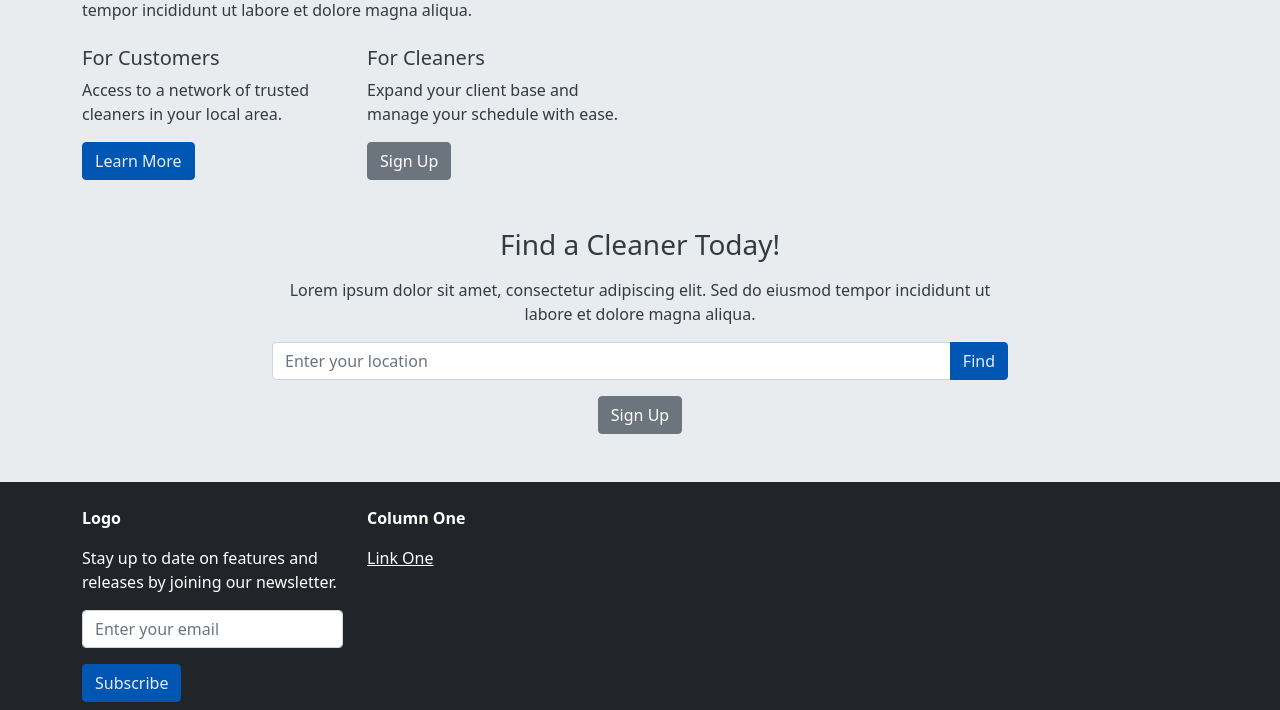
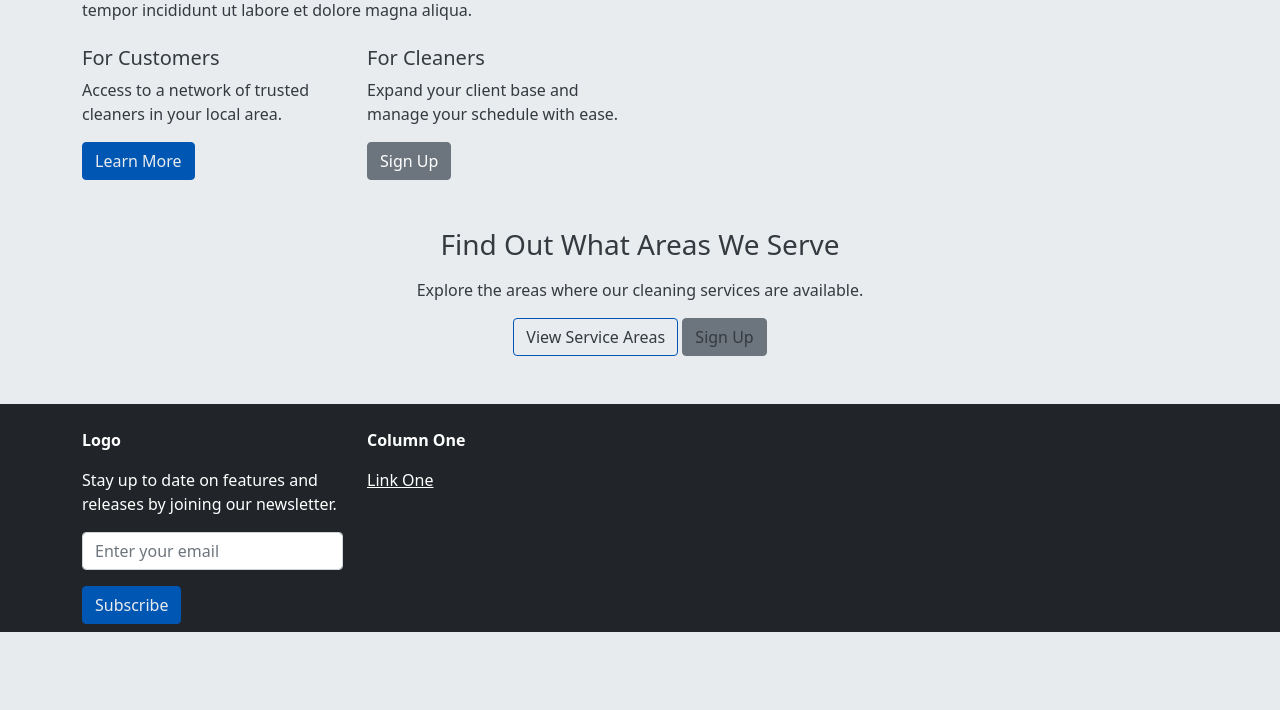
Before and after one commit to JesseRoss001/Anglesey-Cleaners, a Django app: page / in a window 1280 px wide. Shown: the part 1097-1807 px from the top of the page. After the commit the page ends 1729 px from the top, so only its background shows below. Run offline with Django 5.2, Linux system fonts and the light colour scheme; some libraries are stand-ins or nearby versions.

Commit message:
Update service list

```diff
--- a/cleaning_agency/users/templates/users/home.html
+++ b/cleaning_agency/users/templates/users/home.html
@@ -75,7 +75,113 @@ footer a {
 footer a:hover {
   color: var(--accent-color);
 }
+/* Style adjustments for the 'Find Out What Areas We Serve' section */
+.find-cleaner-section h3,
+.find-cleaner-section p,
+.find-cleaner-section .btn {
+  color: var(--text-color); /* Match text color to the theme */
+}
 
+/* Button styles */
+.btn-outline-primary {
+  color: var(--primary-color);
+  border-color: var(--primary-color);
+}
+
+.btn-outline-primary:hover {
+  color: var(--secondary-color);
+  background-color: var(--primary-color);
+}
+
+.btn-primary {
+  background-color: var(--primary-color);
+  border-color: var(--primary-color);
+}
+
+.btn-primary:hover {
+  background-color: var(--accent-color);
+  border-color: var(--accent-color);
+}
+
+/* Modal content styles to match the theme */
+.modal-content {
+  background-color: var(--secondary-color);
+  color: var(--text-color);
+  border-radius: 0.5rem; /* Rounded corners for modal */
+}
+
+.modal-header {
+  border-bottom: 1px solid var(--primary-color);
+  background-color: var(--primary-color);
+  color: var(--secondary-color);
+}
+
+.modal-title {
+  font-weight: bold;
+}
+
+.modal-body {
+  padding: 1rem; /* Spacing inside the modal body */
+}
+
+.modal-body ul {
+  list-style: none; /* Remove default list styling */
+  padding: 0;
+  margin: 0;
+}
+/* Enhanced modal list item styling */
+.modal-list-item {
+  padding: 0.5rem 1rem; /* Add padding for better touch targets */
+  transition: background-color 0.3s ease; /* Smooth transition for hover effect */
+  cursor: pointer; /* Indicate the items are interactive */
+}
+
+/* Hover effect for list items */
+.modal-list-item:hover {
+  background-color: var(--accent-color); /* Highlight item on hover */
+  color: var(--primary-color); /* Change text color for contrast */
+}
+
+/* Maintain the modal body's padding to ensure consistent spacing */
+.modal-body {
+  padding: 1rem;
+}
+.modal-body li {
+  padding: 0.25rem 0; /* Spacing between list items */
+  font-size: 1.1rem; /* Slightly larger font size for readability */
+}
+
+/* Close button to match the modal header */
+.btn-close {
+  filter: invert(1); /* Make close button white to stand out */
+}
+
+/* Adjusting the close button position to align properly */
+.btn-close:focus {
+  box-shadow: none;
+}
+
+/* Enhance the list to match the website's style */
+.modal-footer {
+  border-top: 1px solid var(--primary-color);
+  background-color: var(--secondary-color);
+}
+
+.modal-footer .btn-secondary {
+  color: var(--text-color);
+  background-color: var(--primary-color);
+  border-color: var(--primary-color);
+}
+
+.modal-footer .btn-secondary:hover {
+  color: var(--secondary-color);
+  background-color: var(--accent-color);
+  border-color: var(--accent-color);
+}
+/* Close button color adjusted to match the theme */
+.btn-close {
+  filter: invert(58%) sepia(92%) saturate(1362%) hue-rotate(189deg) brightness(89%) contrast(87%);
+}
   </style>
 </head>
 <body>
@@ -205,17 +311,61 @@ footer a:hover {
                   </div>
                 </div>
               </div>
-              <!-- Find a Cleaner Today Section -->
-              <div class="container my-5">
+<!-- Find Out What Areas We Serve Section -->
+<div class="container my-5 find-cleaner-section">
   <div class="row justify-content-center">
     <div class="col-md-8 text-center">
-                    <h3 class="mb-3">Find a Cleaner Today!</h3>
-                    <p>Lorem ipsum dolor sit amet, consectetur adipiscing elit. Sed do eiusmod tempor incididunt ut labore et dolore magna aliqua.</p>
-                    <div class="input-group mb-3">
-                      <input type="text" class="form-control" placeholder="Enter your location">
-                      <button class="btn btn-primary" type="button">Find</button>
+      <h3 class="mb-3">Find Out What Areas We Serve</h3>
+      <p>Explore the areas where our cleaning services are available.</p>
+      <!-- Trigger Modal Button -->
+      <button type="button" class="btn btn-outline-primary" data-bs-toggle="modal" data-bs-target="#areasServeModal">
+        View Service Areas
+      </button>
+
+      <a href="{% url 'customer_signup' %}" class="btn btn-secondary ">Sign Up</a>
+
+      <!-- Modal -->
+      <div class="modal fade" id="areasServeModal" tabindex="-1" aria-labelledby="areasServeModalLabel" aria-hidden="true">
+        <div class="modal-dialog">
+          <div class="modal-content">
+            <div class="modal-header">
+              <h5 class="modal-title" id="areasServeModalLabel">Service Areas</h5>
+              <button type="button" class="btn-close" data-bs-dismiss="modal" aria-label="Close"></button>
             </div>
-                    <a href="{% url 'customer_signup' %}" class="btn btn-secondary">Sign Up</a>
+            <div class="modal-body">
+              <ul class="list-unstyled">
+                <li class="modal-list-item">Amlwch</li>
+                <li class="modal-list-item">Beaumaris</li>
+                <li class="modal-list-item">Benllech</li>
+                <li class="modal-list-item">Holyhead</li>
+                <li class="modal-list-item">Llangefni</li>
+                <li class="modal-list-item">Menai Bridge</li>
+                <li class="modal-list-item">Newborough</li>
+                <li class="modal-list-item">Aberffraw</li>
+                <li class="modal-list-item">Bodedern</li>
+                <li class="modal-list-item">Bryngwran</li>
+                <li class="modal-list-item">Brynsiencyn</li>
+                <li class="modal-list-item">Cemaes Bay</li>
+                <li class="modal-list-item">Gaerwen</li>
+                <li class="modal-list-item">Gwalchmai</li>
+                <li class="modal-list-item">Llanerchymedd</li>
+                <li class="modal-list-item">Llanfairpwllgwyngyll</li>
+                <li class="modal-list-item">Llangeinwen</li>
+                <li class="modal-list-item">Llangoed</li>
+                <li class="modal-list-item">Moelfre</li>
+                <li class="modal-list-item">Pentraeth</li>
+                <li class="modal-list-item">Rhosneigr</li>
+                <li class="modal-list-item">Bangor</li>
+              </ul>
+            </div>
+            <div class="modal-footer">
+              <button type="button" class="btn btn-secondary" data-bs-dismiss="modal">Close</button>
+            </div>
+          </div>
+        </div>
+      </div>
+
+
     </div>
   </div>
 </div>
@@ -263,6 +413,20 @@ document.querySelectorAll('a[href^="#"]').forEach(anchor => {
     });
   });
 });
+
+
+</script>
+<script>
+document.addEventListener('DOMContentLoaded', function() {
+  // Ensure dropdown closes on item selection and input field is updated
+  document.querySelectorAll('.dropdown-menu .dropdown-item').forEach(item => {
+    item.addEventListener('click', function() {
+      const locationInput = document.querySelector('.find-cleaner-section input[type="text"]');
+      locationInput.value = this.textContent; // Update input with selected location
+      // Optionally close the dropdown, Bootstrap might handle this depending on your version
+    });
+  });
+});
 </script>
 </body>
 </html>
```
Lines whose indentation alone changed are shown as unchanged.
